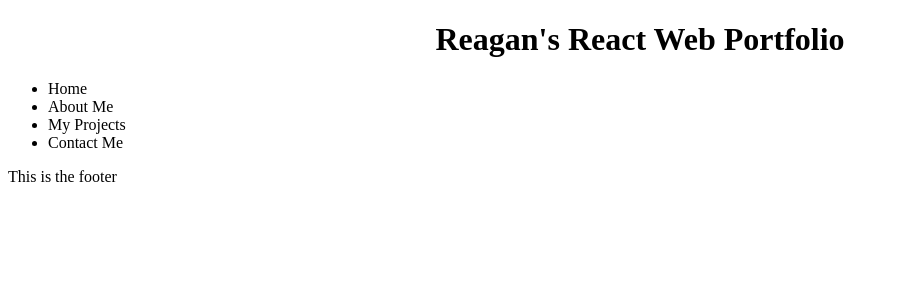
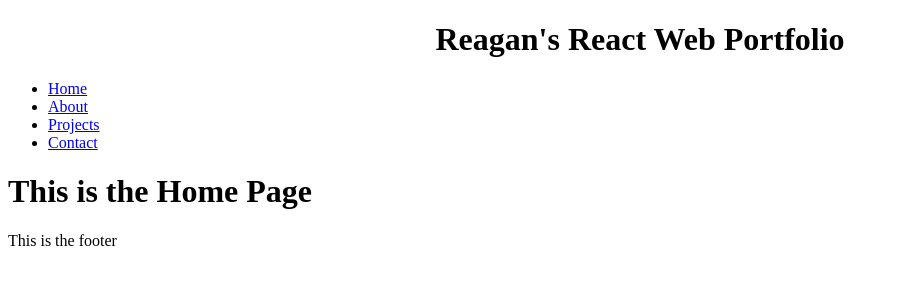
Before and after one commit to rprice000/react-portfolio, a React (Create React App) app: page / in a window 1280 px wide. Shown: the top 300 px of the page, without its empty margins (0-899 px from the left). Built offline with nearby package versions, Linux system fonts and the light colour scheme.

Commit message:
added navigateportfolio page, added code to navigate react app, verified that navigation works

```diff
--- a/src/App.js
+++ b/src/App.js
@@ -1,13 +1,13 @@
 import './App.css';
 import Header from './components/Header';
-import Nav from './components/Nav';
+import NavigatePortfolio from './components/Nav/NavigatePortfolio';
 import Footer from './components/Footer';
 
 function App() {
   return (
     <div>
       <Header></Header>
-      <Nav></Nav>
+      <NavigatePortfolio></NavigatePortfolio>
       <Footer></Footer>
     </div>
   );
--- a/src/components/About/index.js
+++ b/src/components/About/index.js
@@ -1,6 +1,6 @@
 import React from 'react';
 
-function About() {
+const About = () => {
     return (
        <div>
            <h1>This is the About Page</h1>
--- a/src/components/Contact/index.js
+++ b/src/components/Contact/index.js
@@ -1,6 +1,6 @@
 import React from 'react';
 
-function Contact() {
+const Contact = () => {
     return (
        <div>
            <h1>This is the Contact Page</h1>
--- a/src/components/Home/index.js
+++ b/src/components/Home/index.js
@@ -1,6 +1,6 @@
 import React from 'react';
 
-function Home() {
+const Home = () => {
     return (
        <div>
            <h1>This is the Home Page</h1>
--- /dev/null
+++ b/src/components/Nav/NavigatePortfolio.js
@@ -0,0 +1,39 @@
+import React, { useState } from 'react';
+
+
+
+import NavTabs from './index';
+import Home from '../Home';
+import About from '../About';
+import Projects from '../Projects';
+import Contact from '../Contact';
+
+function NavigatePortfolio() {
+  const [currentPage, handlePageChange] = useState('Home');
+
+  const renderPage = () => {
+    // Add a switch statement that will return the appropriate component of the 'currentPage'
+    switch(currentPage) {
+
+      case "About":   return  (<About />);
+      case "Projects":   return  (<Projects />);
+      case "Contact": return (<Contact />);
+      default:      return (<Home />)
+   }
+  };
+
+  return (
+    <div>
+      <NavTabs currentPage={currentPage} handlePageChange={handlePageChange} />
+      <div>
+        {
+          // Render the component returned by 'renderPage()'
+          renderPage()
+          //
+        }
+      </div>
+    </div>
+  );
+}
+
+export default NavigatePortfolio;
--- a/src/components/Nav/index.js
+++ b/src/components/Nav/index.js
@@ -1,38 +1,63 @@
 import React from 'react';
 
 
-function Nav() {
+function Nav(props) {
+    const tabs = ['Home', 'About', 'Projects', 'Contact'];
+
     return (
-        <nav>
         <ul>
+          {tabs.map(tab => (
+            <li key={tab}>
+              <a
+                href={'#' + tab.toLowerCase()}
+                onClick={() => props.handlePageChange(tab)}
+                className={
+                  props.currentPage === tab ? 'nav-link active' : 'nav-link'
+                }
+              >
+                {tab}
+              </a>
+            </li>
+          ))}
+        </ul>
+      );
 
-          <li>
 
-           Home
 
-          </li>
-
-          <li>
-
-              About Me
-
-          </li>
-
-          <li>
-
-              My Projects
-
-          </li>
-
-          <li>
-
-              Contact Me
-
-          </li>
-
-        </ul>
-      </nav>
-    )
 }
 
 export default Nav;
+
+
+
+// return (
+//     <nav>
+//     <ul>
+
+//       <li>
+
+//        Home
+
+//       </li>
+
+//       <li>
+
+//           About
+
+//       </li>
+
+//       <li>
+
+//           Projects
+
+//       </li>
+
+//       <li>
+
+//           Contact
+
+//       </li>
+
+//     </ul>
+//   </nav>
+// )
--- a/src/components/Projects/index.js
+++ b/src/components/Projects/index.js
@@ -1,6 +1,6 @@
 import React from 'react';
 
-function Projects() {
+const Projects = () => {
     return (
        <div>
            <h1>This is the Projects Page</h1>
```
